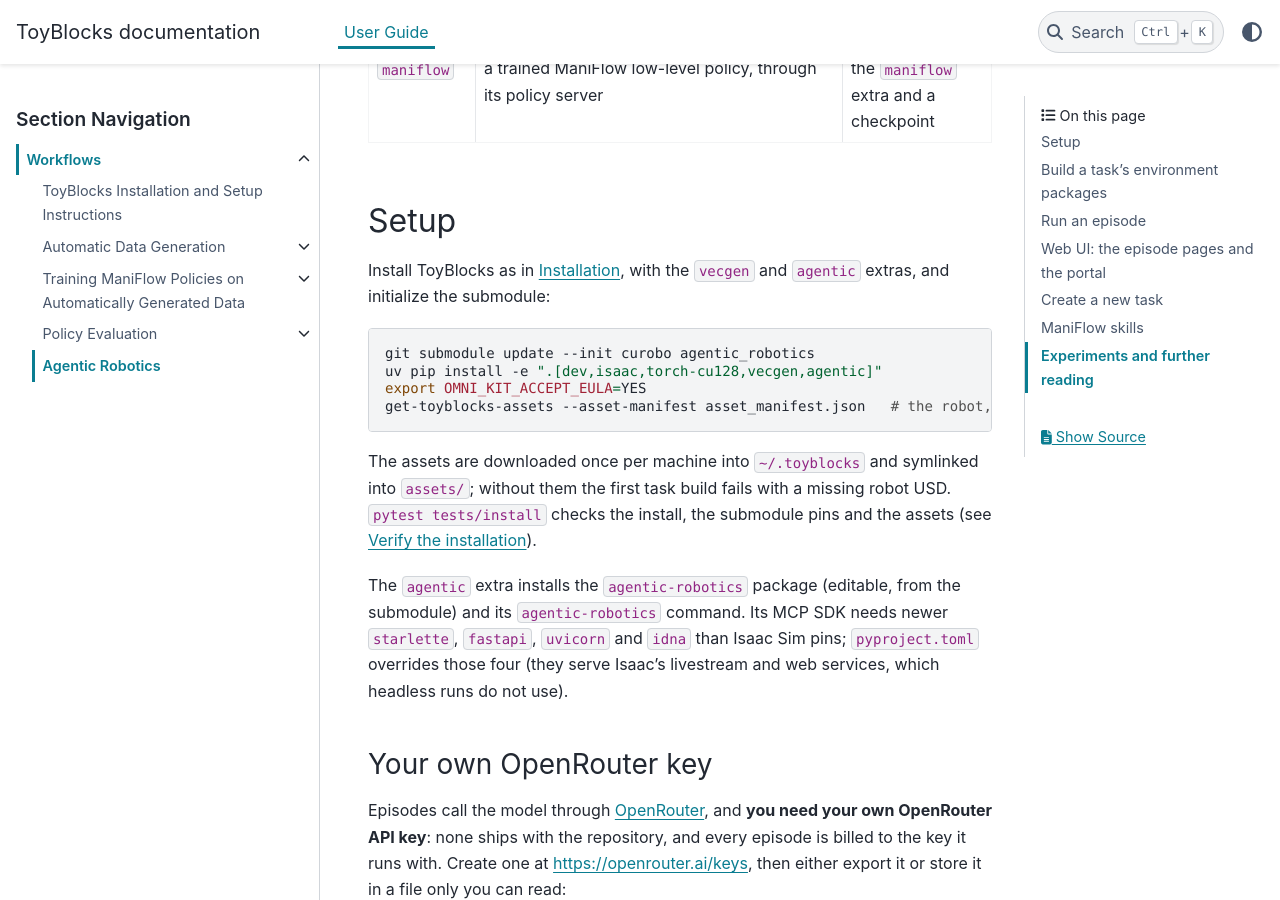
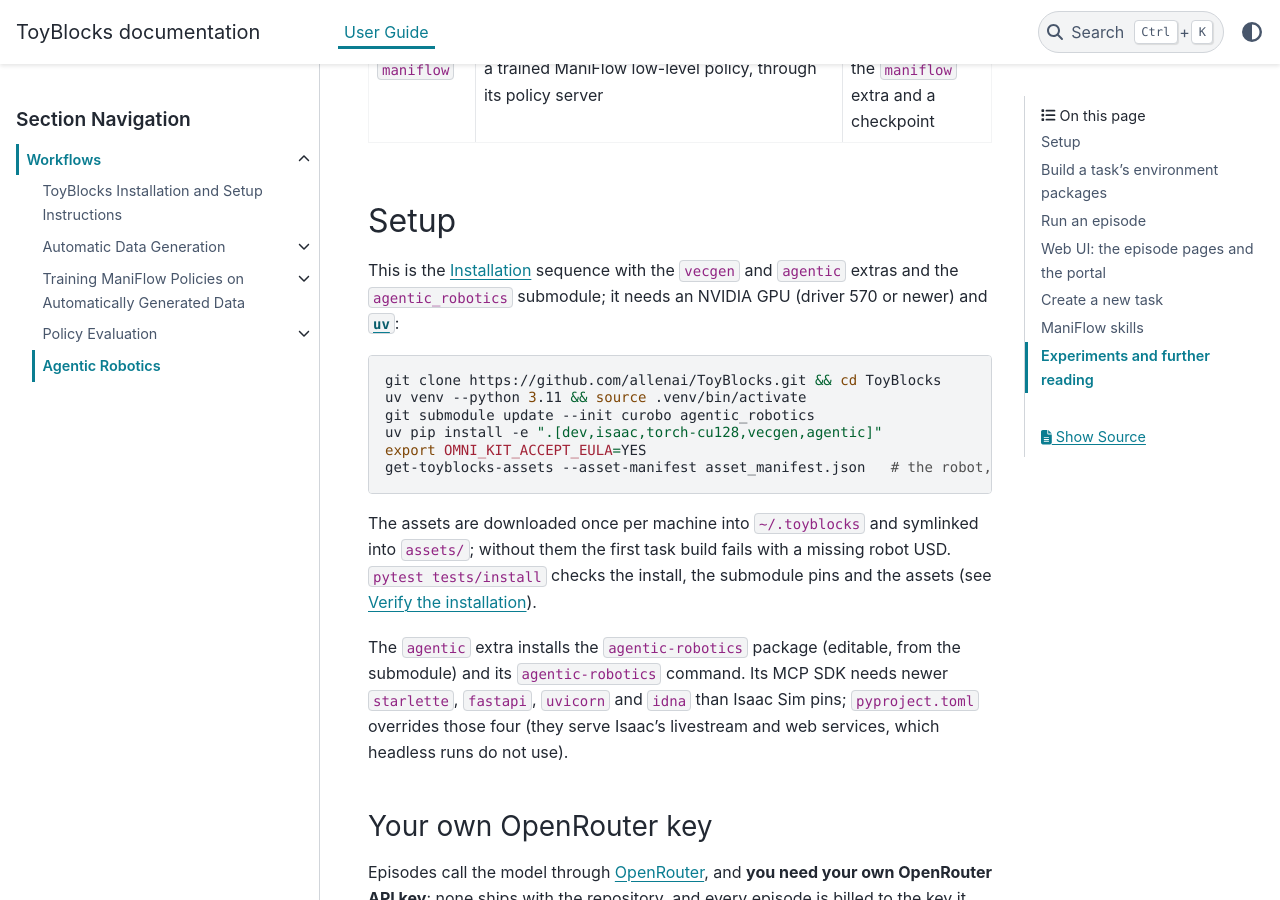
Before and after one commit to allenai/ToyBlocks, a Sphinx documentation site: the page built from docs/source/user_guide/workflows/agentic_robotics.md, in a window 1280 px wide and 900 px high, scrolled down 578 px. Built offline with Sphinx 7.4.7 and the PyData theme 0.15.4, drawn with Linux system fonts in a browser that asks for light colours.

Commit message:
docs: the agentic setup block starts from the clone
The block began at the submodule step and left the clone and the virtual environment to a link;
followed as written in a fresh directory, the install line failed with "No virtual environment
found". The block now carries the installation page's first two lines too.

Co-Authored-By: Claude Fable 5.1 <noreply@anthropic.com>

````diff
--- a/docs/source/user_guide/workflows/agentic_robotics.md
+++ b/docs/source/user_guide/workflows/agentic_robotics.md
@@ -16,10 +16,13 @@ Two skill backends execute the tools:
 
 ## Setup
 
-Install ToyBlocks as in [Installation](installation_and_setup_instructions.md), with the
-`vecgen` and `agentic` extras, and initialize the submodule:
+This is the [Installation](installation_and_setup_instructions.md) sequence with the `vecgen`
+and `agentic` extras and the `agentic_robotics` submodule; it needs an NVIDIA GPU (driver 570 or
+newer) and [`uv`](https://docs.astral.sh/uv/getting-started/installation/):
 
 ```bash
+git clone https://github.com/allenai/ToyBlocks.git && cd ToyBlocks
+uv venv --python 3.11 && source .venv/bin/activate
 git submodule update --init curobo agentic_robotics
 uv pip install -e ".[dev,isaac,torch-cu128,vecgen,agentic]"
 export OMNI_KIT_ACCEPT_EULA=YES
````
